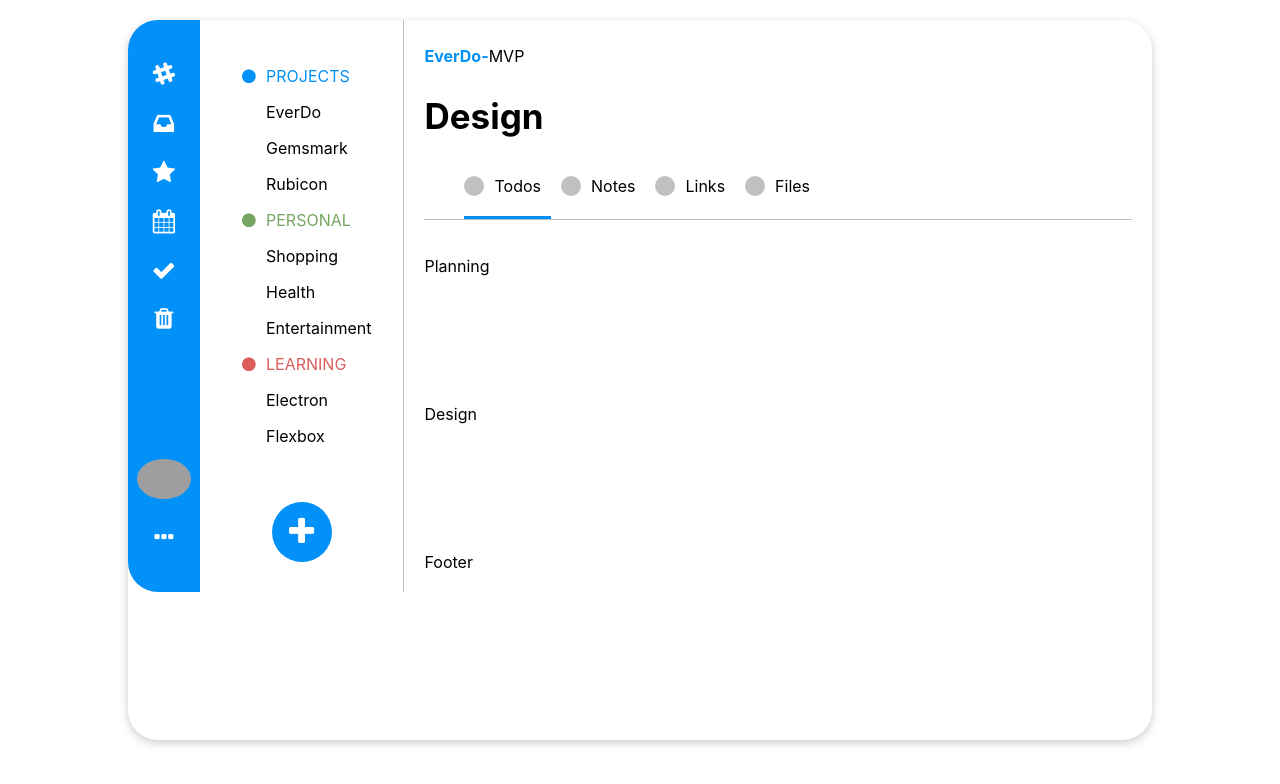
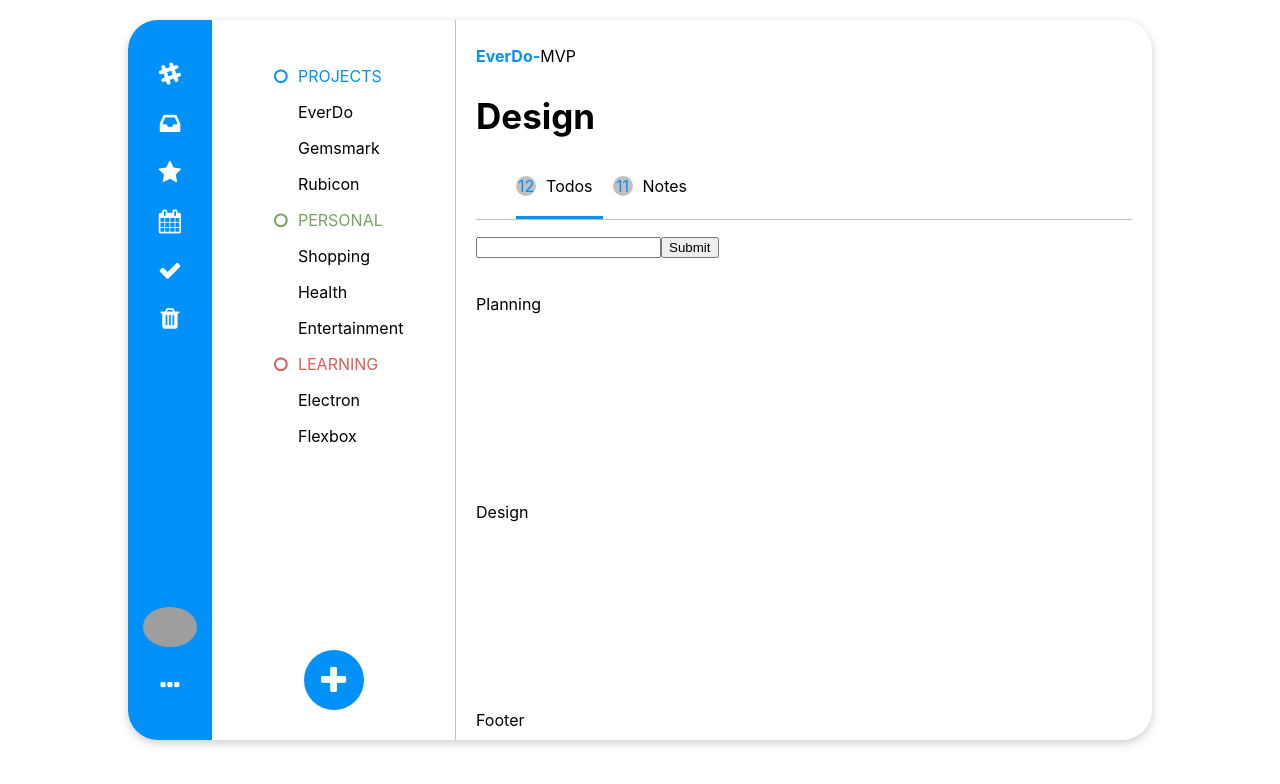
Before and after one commit to turan21/react_todo_app, a React (Create React App) app: page / in a window 1280 px wide. Shown: the top 784 px of the page. Built offline with nearby package versions, Linux system fonts and the light colour scheme; grey boxes are pictures that could not be loaded; the HTML template or start-up script is replaced by a standard one.

Commit message:
fix: removed grid and replaced with flex

```diff
--- a/src/App.css
+++ b/src/App.css
@@ -63,3 +63,9 @@ table{
   width: 20px;
   color: #0191F8;
 }
+
+.main-content{
+  display: flex;
+  flex-direction: column;
+  flex-grow: 20;
+}
--- a/src/App.js
+++ b/src/App.js
@@ -8,38 +8,14 @@ import {Design} from './components/Design.styled'
 import {Footer} from './components/Footer.styled'
 import 'font-awesome/css/font-awesome.min.css';
 import Tabs from "./components/Tabs";
+import Tab from './components/Tab';
+import ToDos from './components/ToDos';
 
 function App() {
     return (
     <div className="App">
       <Container>
-        <Appbar>
-          <p><a href="#everdo" style={{color: "#0191F8", fontWeight:"bold", textDecoration:"none"}}>EverDo-</a>MVP</p>
-          <h1 style={{fontSize: "35px"}}>Design</h1>
-        <div>
-
-          <Tabs>
-          <div label="Todos" count="10">
-              </div>
-              <div label="Notes" count="12">
-              </div>
-              <div label="Links" count="7">
-              </div>
-              <div label="Files" count=" ">
-              </div>
-          </Tabs>
-        </div>
-        <div>
-        <ul>
-        {/* {
-          this.state.checkboxes.map((checkbox, index) => {
-            return (<CheckBox key={index} handleCheckChieldElement={this.handleCheckChieldElement}  {...checkbox} />)
-          })
-        } */}
-        </ul>
-        </div>
-        </Appbar>
-        <Tabbar>
+      <Tabbar>
           <div>
               <h2><i className="fa fa-slack"></i></h2>
               <h2><i className="fa fa-inbox"></i></h2>
@@ -56,19 +32,20 @@ function App() {
         <Tags>
           <div>
           <ul class="fa-ul">
-            <li style={{color: "#0191F8"}}><i class="fa-li fa fa-circle"></i>PROJECTS</li>
+            <li style={{color: "#0191F8"}}><i class="fa-li fa fa-circle-o"></i>PROJECTS</li>
             <p>EverDo</p>
             <p>Gemsmark</p>
             <p>Rubicon</p>
           </ul>
           <ul class="fa-ul">
-            <li style={{color: "#76a562"}}><i class="fa-li fa fa-circle"></i>PERSONAL</li>
+            <li style={{color: "#76a562"}}><i class="fa-li fa fa-circle-o"></i>PERSONAL</li>
             <p>Shopping</p>
             <p>Health</p>
             <p>Entertainment</p>
           </ul>
+
           <ul class="fa-ul">
-            <li style={{color: "#dd5d5d"}}><i class="fa-li fa fa-circle"></i>LEARNING</li>
+            <li style={{color: "#dd5d5d"}}><i class="fa-li fa fa-circle-o"></i>LEARNING</li>
             <p>Electron</p>
             <p>Flexbox</p>
           </ul>
@@ -82,9 +59,44 @@ function App() {
           </a>
 
         </Tags>
+        <div className="main-content">
+        <Appbar>
+          <p><a href="#everdo" style={{color: "#0191F8", fontWeight:"bold", textDecoration:"none"}}>EverDo-</a>MVP</p>
+          <h1 style={{fontSize: "35px"}}>Design</h1>
+        <div>
+
+          <Tabs>
+            <Tab label="Todos" count={12} >
+              <ToDos/>
+            </Tab>
+            <Tab label="Notes" count={11} >
+              Tab 2 xontent
+            </Tab>
+
+          {/* <div label="Todos" count="10">
+              </div>
+              <div label="Notes" count="12">
+              </div>
+              <div label="Links" count="7">
+              </div>
+              <div label="Files" count=" ">
+              </div> */}
+          </Tabs>
+        </div>
+        <div>
+        <ul>
+        {/* {
+          this.state.checkboxes.map((checkbox, index) => {
+            return (<CheckBox key={index} handleCheckChieldElement={this.handleCheckChieldElement}  {...checkbox} />)
+          })
+        } */}
+        </ul>
+        </div>
+        </Appbar>
         <Planning>Planning</Planning>
         <Design>Design</Design>
         <Footer>Footer</Footer>
+        </div>
       </Container>
     </div>
   );
--- a/src/components/Tab.js
+++ b/src/components/Tab.js
@@ -5,6 +5,7 @@ class Tab extends Component {
   static propTypes = {
     activeTab: PropTypes.string.isRequired,
     label: PropTypes.string.isRequired,
+    count: PropTypes.number.isRequired,
     onClick: PropTypes.func.isRequired,
   };
 
@@ -16,7 +17,7 @@ class Tab extends Component {
   render() {
     const {
       onClick,
-      props: { activeTab, label},
+      props: { activeTab, label, count},
     } = this;
 
     let className = "tab-list-item";
@@ -27,7 +28,7 @@ class Tab extends Component {
 
     return (
       <li className={className} onClick={onClick}>
-        <div className="tab-title"><div className="tab-circle"></div>{label}</div>
+        <div className="tab-title"><div className="tab-circle">{count}</div>{label}</div>
       </li>
     );
   }
--- a/src/components/Tabbar.styled.js
+++ b/src/components/Tabbar.styled.js
@@ -11,6 +11,8 @@ export const Tabbar = styled.div`
   color: white;
   text-align: center;
   justify-content: space-between;
+  flex-grow: 1;
+
 
   @media (max-width: 750px) {
     border-radius: 30px 30px 0 0;
--- a/src/components/Tabs.js
+++ b/src/components/Tabs.js
@@ -30,15 +30,18 @@ class Tabs extends Component {
       <div className="tabs">
         <ol className="tab-list">
           {children.map((child) => {
-            const { label } = child.props;
+            const { label, count, children } = child.props;
 
             return (
               <Tab
                 activeTab={activeTab}
                 key={label}
                 label={label}
+                count={count}
                 onClick={onClickTabItem}
-              />
+              >
+                {children}
+              </Tab>
             );
           })}
         </ol>
--- a/src/components/Tags.styled.js
+++ b/src/components/Tags.styled.js
@@ -9,6 +9,7 @@ export const Tags = styled.div`
   display: flex;
   flex-direction: column;
   align-items: center;
+  flex-grow: 5;
 
 
 `;
--- /dev/null
+++ b/src/components/ToDos.js
@@ -0,0 +1,27 @@
+import React from 'react';
+
+export default class ToDos extends React.Component {
+
+    state = {
+        value: '',
+        todos: []
+    }
+
+    render (){
+
+
+        const { todos, value } = this.state;
+
+        return (
+            <div>
+                <input value={value} type="text" onChange={({target: {value}}) => this.setState({value})} />
+                <button onClick={() => this.setState({todos: [...todos, value], value: ''})}>Submit</button>
+                <ul>
+                    {
+                        todos.map(todo => <li key={todo}>{todo}</li>)
+                    }
+                </ul>
+            </div>
+        );
+    }
+}
--- a/src/components/styles/Container.styled.js
+++ b/src/components/styles/Container.styled.js
@@ -1,20 +1,20 @@
 import styled from 'styled-components'
 
 export const Container = styled.div`
-    display: grid;
+    display: flex;
     width: 80vw;
     max-width: 100%;
     height: 90vh;
     margin: 20px auto;
     border-radius: 30px;
     box-shadow: 0 3px 10px rgb(0 0 0 / 0.2);
-    grid-template-rows: 0.3fr 0.3fr 0.3fr 0.1fr;
+    /* grid-template-rows: 0.3fr 0.3fr 0.3fr 0.1fr;
     grid-template-columns: 0.07fr 0.2fr 0.73fr;
     grid-template-areas:
         "tabbar tags appbar appbar"
         "tabbar tags planning planning"
         "tabbar tags design design"
-        "tabbar tags footer footer";
+        "tabbar tags footer footer"; */
     text-align: start;
     /* grid-gap: 0.25rem; */
     transition: all 0.25s ease-in-out;
```
